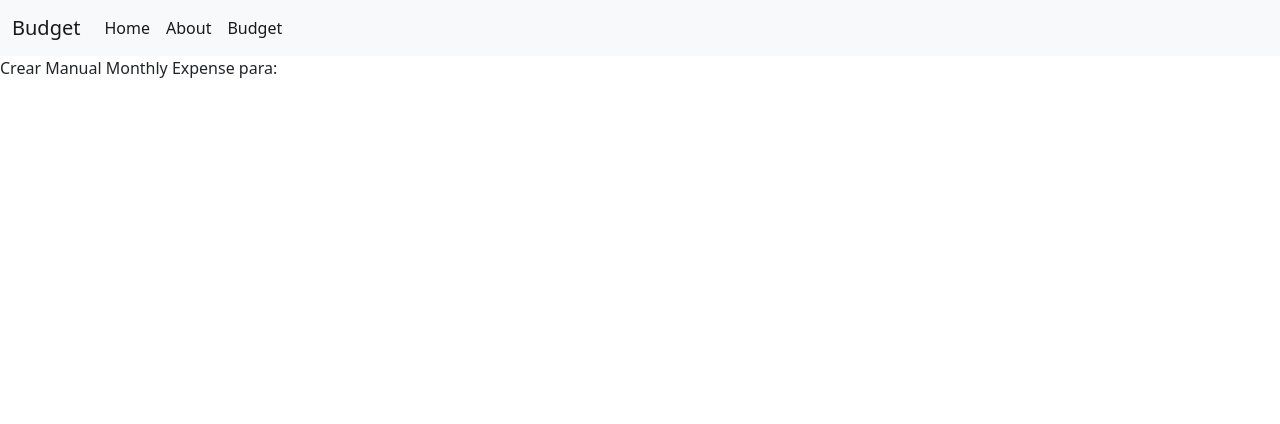
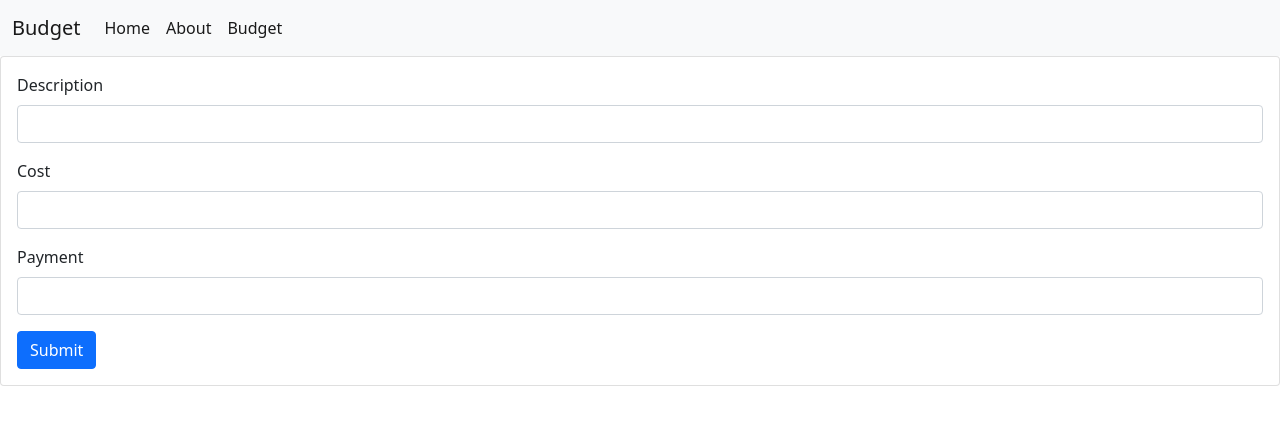
Before and after one commit to dvelez1/budget-frontend, a Vue app: page /addManualEntry in a window 1280 px wide. Shown: the top 424 px of the page. Built offline with nearby package versions, Linux system fonts and the light colour scheme.

Commit message:
Template Add Manual Entry

```diff
--- a/src/components/ManualMonthlyExpenses/ManualMonthlyExpenseEditor.vue
+++ b/src/components/ManualMonthlyExpenses/ManualMonthlyExpenseEditor.vue
@@ -1,11 +1,41 @@
 <template>
-  <div class="mb-3">
-    Crear Manual Monthly Expense para: {{masMonthlyExpensesId}}
+  <div>
+    <div class="row">
+      <div class="col-md-12">
+        <div class="card">
+          <div class="card-body">
+            <form>
+              <div class="mb-3">
+                <label for="txtDescription" class="form-label"
+                  >Description</label
+                >
+                <input
+                  type="email"
+                  class="form-control"
+                  id="txtDescription"
+                  aria-describedby="emailHelp"
+                />
+              </div>
+              <div class="mb-3">
+                <label for="txtCost" class="form-label">Cost</label>
+                <input type="number" class="form-control" id="txtCost" />
+              </div>
+              <div class="mb-3">
+                <label for="txtPayment" class="form-label">Payment</label>
+                <input type="number" class="form-control" id="txtPayment" />
+              </div>
+              <button type="submit" class="btn btn-primary" v-on:Click="RedirectToBudget()">Submit</button>
+            </form>
+          </div>
+        </div>
+      </div>
+    </div>
   </div>
 </template>
 
 <script>
 // import Budget from './components/Budget.vue'
+import axios from "axios";
 
 export default {
   name: "ManualMonthlyExpenseEditor",
@@ -14,17 +44,52 @@ export default {
   },
   data() {
     return {
-    //     manualMonthlyCreditExpense: {
-    //         manualMonthlyCreditExpensesId: "",
-    //         description: "",
-    //         masMonthlyExpensesId: "",
-    //         cost: "",
-    //         payment: "",
-    //   },
-      listmanualMonthlyCreditExpense: [],
+      masMonthlyExpensesId: Number(this.globalMasMonthlyExpensesId),
+      manualMonthlyCreditExpense: {
+        manualMonthlyCreditExpensesId: "",
+        description: "",
+        masMonthlyExpensesId: "",
+        cost: "",
+        payment: "",
+      },
     };
   },
-  props: ['masMonthlyExpensesId']
+  //props: ["masMonthlyExpensesId"],
+  methods: {
+    CreatetManualMonthlyExpenses() {
+      this.loading = true;
+      this.manualMonthlyExpense.manualMonthlyExpensesId = Number(
+        this.manualMonthlyExpense.manualMonthlyExpensesId
+      );
+      this.manualMonthlyExpense.budget = Number(
+        this.manualMonthlyExpense.budget
+      );
+      this.manualMonthlyExpense.payment = Number(
+        this.manualMonthlyExpense.payment
+      );
+
+      const manualMonthlyExpense = this.manualMonthlyExpense;
+      axios
+        .post(
+          "https://localhost:44359/api/ManualMonthlyExpenses/",
+          manualMonthlyExpense
+        )
+        .then(() => {
+          this.loading = false;
+          this.GetManualMonthlyExpensesByMasMonthlyExpensesId(
+            this.masMonthlyExpense.masMonthlyExpensesId
+          );
+          alert("Success!");
+        })
+        .catch((error) => {
+          console.error(error);
+          this.loading = false;
+        });
+    },
+    RedirectToBudget() {
+      this.$router.push("/budget");
+    },
+  },
 };
 </script>
 
--- a/src/components/ManualMonthlyExpenses/ManualMonthlyExpenses.vue
+++ b/src/components/ManualMonthlyExpenses/ManualMonthlyExpenses.vue
@@ -184,7 +184,6 @@ export default {
         });
     },
     Add(){
-      alert("entre")
       this.$router.push('/addManualEntry');
     }
   },
```
